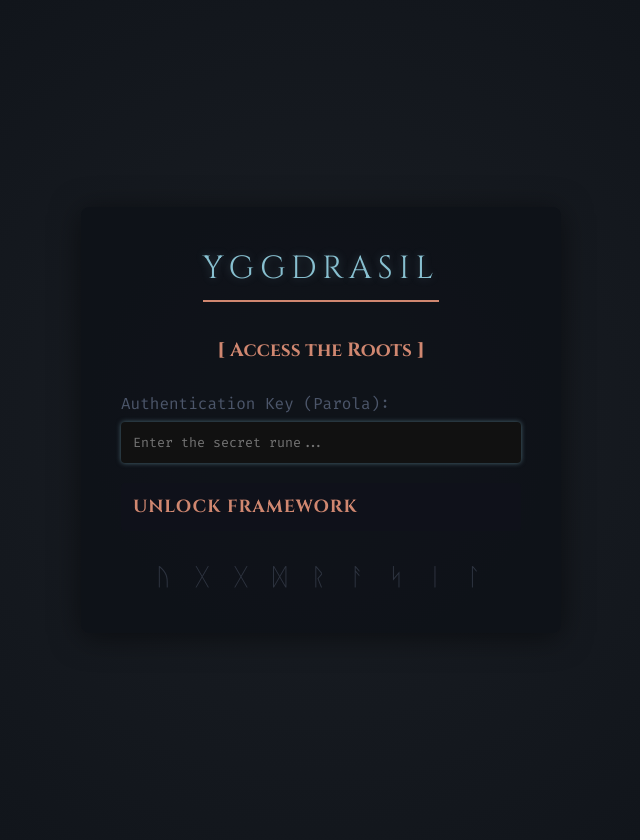
After one commit to mecik-arda/Yggdrasil-Security-Framework, a Flask app: page /login in a window 1280 px wide. The commit adds this page. Shown: the whole page, without its empty margins (319-959 px from the left). Run offline with Flask 3, Linux system fonts and the light colour scheme.

Commit message:
Refactor execute_tool into handlers, add authentication, add input validation, fix JS typewriter performance

```diff
--- a/app.py
+++ b/app.py
@@ -5,9 +5,33 @@ import json
 import platform
 import threading
 import html
-from flask import Flask, render_template, request, jsonify
+import re
+from functools import wraps
+from flask import Flask, render_template, request, jsonify, session, redirect, url_for
+from handlers import dispatch_handler
 
 app = Flask(__name__)
+app.secret_key = os.environ.get('SECRET_KEY', 'yggdrasil-dev-key-1234')
+
+# Hardcoded password (could be moved to env vars later)
+ADMIN_PASSWORD = "yggdrasil2026"
+
+def login_required(f):
+    @wraps(f)
+    def decorated_function(*args, **kwargs):
+        if not session.get('logged_in'):
+            return redirect(url_for('login'))
+        return f(*args, **kwargs)
+    return decorated_function
+
+def validate_target(target):
+    # Allows IPv4, IPv6, Domains, and none
+    if not target or target.lower() == 'none':
+        return True
+    pattern = r'^[\w\.\-\:]+$'
+    if re.match(pattern, target):
+        return True
+    return False
 
 stats_lock = threading.Lock()
 
@@ -79,26 +103,6 @@ def install_tool_system(tool_key):
         return False, f"Installation failed:\n{e.output.decode('utf-8')}"
     except Exception as e:
         return False, f"Error: {str(e)}"
-
-def generate_dorks(target):
-    target_escaped = html.escape(target)
-    dorks = [
-        f"site:{target_escaped}",
-        f"site:{target_escaped} inurl:admin",
-        f"site:{target_escaped} inurl:login",
-        f"site:{target_escaped} intitle:index of",
-        f"site:{target_escaped} filetype:pdf",
-        f"site:{target_escaped} filetype:sql",
-        f"site:{target_escaped} inurl:wp-config.bak",
-        f"site:{target_escaped} intext:'sql syntax near'",
-        f"site:{target_escaped} inurl:dashboard"
-    ]
-    html_out = "<div style='display:flex; flex-wrap:wrap; gap:10px;'>"
-    for d in dorks:
-        url = f"https://www.google.com/search?q={d.replace(' ', '+')}"
-        html_out += f"<a href='{url}' target='_blank' style='background:#333; padding:10px; color:#88c0d0; text-decoration:none; border:1px solid #4c566a;'>{d}</a>"
-    html_out += "</div>"
-    return html_out
 
 def check_runes_updates():
     runes_dir = "Runes"
@@ -181,132 +185,35 @@ def execute_tool(tool_key, target, data=None):
         except Exception as e:
             return f"System Error: {str(e)}"
 
-    elif tool_type == 'custom_html':
+    elif tool_type in ['custom_html', 'custom_script']:
         handler_name = config.get('handler')
-        if handler_name == 'generate_dorks':
-            return generate_dorks(target)
-        elif handler_name == 'wayback':
-            return f"Wayback Machine Link: https://web.archive.org/web/*/{target}"
-
-    elif tool_type == 'custom_script':
-        handler_name = config.get('handler')
-        if handler_name == 'adv_syn_scan':
-            syn_mode = data.get('syn_mode', 'auto') if data else 'auto'
-            if syn_mode == 'auto':
-                max_port = data.get('max_port', '1000') if data else '1000'
-                cmd = ["bash", "Runes/Advanced-SYN-Scanner/auto_scan.sh", str(target), str(max_port)]
-            else:
-                source_ip = data.get('source_ip', '') if data else ''
-                start_port = data.get('start_port', '1') if data else '1'
-                end_port = data.get('end_port', '1000') if data else '1000'
-                cmd = ["sudo", "Runes/Advanced-SYN-Scanner/syn_scanner", "-s", source_ip, "-t", target, "-p", start_port, "-e", end_port]
-
-            try:
-                result = subprocess.check_output(cmd, stderr=subprocess.STDOUT, timeout=120).decode('utf-8')
-                return result
-            except subprocess.TimeoutExpired:
-                return "TIMEOUT: Process took too long"
-            except subprocess.CalledProcessError as e:
-                return f"Execution Error:\n{e.output.decode('utf-8')}"
-            except Exception as e:
-                return f"System Error: {str(e)}"
-        elif handler_name == 'erebus_scan':
-            ports = data.get('ports', '1-1024') if data else '1-1024'
-            if not ports or not ports.strip():
-                ports = '1-1024'
-
-            # Base command
-            cmd = ['cargo', 'run', '--manifest-path', 'Runes/erebus-scanner/Cargo.toml', '--', '-t', str(target), '-p', str(ports)]
-
-            if data:
-                if data.get('banner') == 'true':
-                    cmd.append('--banner')
-                if data.get('randomize') == 'true':
-                    cmd.append('--randomize')
-                if data.get('adaptive') == 'true':
-                    cmd.append('--adaptive')
-                proxy = data.get('proxy')
-                if proxy and proxy.strip():
-                    cmd.extend(['--proxy', str(proxy).strip()])
-
-        elif handler_name == 'packet_injector':
-            action = data.get('packet_action', 'sniff') if data else 'sniff'
-            interface = data.get('interface', 'eth0') if data else 'eth0'
-            protocol = data.get('protocol', 'tcp') if data else 'tcp'
-
-            cmd = ['sudo', 'python3', 'Runes/packet-injector/main.py', '--action', action, '--interface', interface]
-
-            if action == 'inject':
-                cmd.extend(['--protocol', protocol])
-                cmd.extend(['--dst-ip', str(target)])
-
-                src_ip = data.get('src_ip')
-                if src_ip: cmd.extend(['--src-ip', src_ip])
-
-                src_mac = data.get('src_mac')
-                if src_mac: cmd.extend(['--src-mac', src_mac])
-
-                dst_mac = data.get('dst_mac')
-                if dst_mac: cmd.extend(['--dst-mac', dst_mac])
-
-                ttl = data.get('ttl')
-                if ttl: cmd.extend(['--ttl', ttl])
-
-                if protocol == 'tcp':
-                    dst_port = data.get('dst_port')
-                    if dst_port: cmd.extend(['--dst-port', dst_port])
-
-                    src_port = data.get('src_port')
-                    if src_port: cmd.extend(['--src-port', src_port])
-
-                    seq = data.get('seq')
-                    if seq: cmd.extend(['--seq', seq])
-
-                    ack_num = data.get('ack_num')
-                    if ack_num: cmd.extend(['--ack-num', ack_num])
-
-                    window = data.get('window')
-                    if window: cmd.extend(['--window', window])
-
-                    flags = data.get('flags')
-                    if flags:
-                        # flags could be a space or comma separated string or list
-                        flag_list = [f.strip() for f in flags.split(',') if f.strip()]
-                        if flag_list:
-                            cmd.append('--flags')
-                            cmd.extend(flag_list)
-
-                elif protocol == 'arp':
-                    arp_op = data.get('arp_op')
-                    if arp_op: cmd.extend(['--arp-op', arp_op])
-
-                # Scheduling parameters
-                rate = data.get('rate')
-                if rate: cmd.extend(['--rate', rate])
-                count = data.get('count')
-                if count: cmd.extend(['--count', count])
-                duration = data.get('duration')
-                if duration: cmd.extend(['--duration', duration])
-                burst = data.get('burst')
-                if burst: cmd.extend(['--burst', burst])
-
-            try:
-                result = subprocess.check_output(cmd, stderr=subprocess.STDOUT, timeout=120).decode('utf-8')
-                return result
-            except subprocess.TimeoutExpired:
-                return "TIMEOUT: Process took too long"
-            except subprocess.CalledProcessError as e:
-                return f"Execution Error:\n{e.output.decode('utf-8')}"
-            except Exception as e:
-                return f"System Error: {str(e)}"
+        return dispatch_handler(handler_name, target, data)
 
     return "Unsupported tool type"
 
+@app.route('/login', methods=['GET', 'POST'])
+def login():
+    if request.method == 'POST':
+        password = request.form.get('password')
+        if password == ADMIN_PASSWORD:
+            session['logged_in'] = True
+            return redirect(url_for('home'))
+        else:
+            return render_template('login.html', error="Parola hatalı! (Incorrect password)")
+    return render_template('login.html')
+
+@app.route('/logout')
+def logout():
+    session.pop('logged_in', None)
+    return redirect(url_for('login'))
+
 @app.route('/')
+@login_required
 def home():
     return render_template('index.html')
 
 @app.route('/api/tools', methods=['GET'])
+@login_required
 def get_tools():
     frontend_config = {}
     for key, val in TOOLS_CONFIG.items():
@@ -319,10 +226,12 @@ def get_tools():
     return jsonify(frontend_config)
 
 @app.route('/api/stats', methods=['GET'])
+@login_required
 def get_stats():
     return jsonify(SCAN_STATS)
 
 @app.route('/api/dependencies', methods=['GET'])
+@login_required
 def get_dependencies():
     current_os = platform.system().lower()
     deps = []
@@ -339,11 +248,16 @@ def get_dependencies():
     return jsonify(deps)
 
 @app.route('/api/action', methods=['POST'])
+@login_required
 def handle_action():
     data = request.form
     tool = data.get('tool')
     target = data.get('target')
     action = data.get('action')
+
+    # Validate target for SSRF/Argument Injection protection
+    if not validate_target(target):
+        return jsonify({'status': 'error', 'message': '>> INVALID TARGET. BANNED CHARACTERS DETECTED.'})
 
     if action == 'check':
         exists = check_tool_status(tool)
@@ -378,4 +292,6 @@ def handle_action():
     return jsonify({'status': 'error', 'message': 'Invalid action'})
 
 if __name__ == '__main__':
-    app.run(host='0.0.0.0', port=5000, debug=False)
+    # Listen on localhost by default for security, can be overridden with environment variables if desired
+    host = os.environ.get('HOST', '127.0.0.1')
+    app.run(host=host, port=5000, debug=False)
--- a/templates/index.html
+++ b/templates/index.html
@@ -504,10 +504,11 @@
 
         function typeWriter(element, text, i) {
             if (i < text.length) {
+                let chunkSize = text.length > 5000 ? 50 : (text.length > 1000 ? 15 : 1);
                 // Use textContent to prevent XSS injection during typing
-                element.textContent += text.charAt(i);
+                element.textContent += text.substring(i, i + chunkSize);
                 element.scrollTop = element.scrollHeight;
-                let timeout = setTimeout(() => typeWriter(element, text, i + 1), 2);
+                let timeout = setTimeout(() => typeWriter(element, text, i + chunkSize), 2);
                 if (!element.typewriterTimeouts) element.typewriterTimeouts = [];
                 element.typewriterTimeouts.push(timeout);
             } else if (element.typewriterTimeouts) {
--- /dev/null
+++ b/templates/login.html
@@ -0,0 +1,132 @@
+<!DOCTYPE html>
+<html lang="en">
+<head>
+    <meta charset="UTF-8">
+    <meta name="viewport" content="width=device-width, initial-scale=1.0">
+    <title>Yggdrasil - Authentication</title>
+    <link rel="stylesheet" href="{{ url_for('static', filename='roots.css') }}">
+    <link href="https://fonts.googleapis.com/css2?family=Cinzel:wght@400;700&family=Fira+Code&display=swap" rel="stylesheet">
+    <style>
+        body {
+            background-color: var(--bg-color);
+            color: var(--text-color);
+            font-family: 'Fira Code', monospace;
+            display: flex;
+            justify-content: center;
+            align-items: center;
+            height: 100vh;
+            margin: 0;
+            background-image: radial-gradient(circle at center, #1a1e24 0%, #0d1117 100%);
+        }
+
+        .login-container {
+            background: rgba(13, 17, 23, 0.8);
+            border: 1px solid var(--border-color);
+            padding: 40px;
+            border-radius: 8px;
+            box-shadow: 0 4px 30px rgba(0, 0, 0, 0.5);
+            text-align: center;
+            max-width: 400px;
+            width: 100%;
+        }
+
+        h1 {
+            font-family: 'Cinzel', serif;
+            color: var(--highlight-color);
+            margin-bottom: 20px;
+            font-size: 2em;
+            text-shadow: 0 0 10px rgba(136, 192, 208, 0.3);
+        }
+
+        h2 {
+            font-family: 'Cinzel', serif;
+            color: var(--wood-light);
+            margin-bottom: 30px;
+            font-size: 1.2em;
+        }
+
+        .input-group {
+            margin-bottom: 20px;
+            text-align: left;
+        }
+
+        label {
+            display: block;
+            margin-bottom: 8px;
+            color: var(--accent-color);
+        }
+
+        input[type="password"] {
+            width: 100%;
+            padding: 12px;
+            background: #111;
+            border: 1px solid var(--border-color);
+            color: var(--text-color);
+            font-family: 'Fira Code', monospace;
+            border-radius: 4px;
+            box-sizing: border-box;
+        }
+
+        input[type="password"]:focus {
+            outline: none;
+            border-color: var(--highlight-color);
+            box-shadow: 0 0 5px rgba(136, 192, 208, 0.5);
+        }
+
+        button {
+            width: 100%;
+            padding: 12px;
+            background: var(--bg-color);
+            color: var(--wood-light);
+            border: 1px solid var(--border-color);
+            font-family: 'Cinzel', serif;
+            font-weight: bold;
+            font-size: 1.1em;
+            cursor: pointer;
+            transition: all 0.3s;
+            border-radius: 4px;
+        }
+
+        button:hover {
+            background: var(--highlight-color);
+            color: #000;
+            box-shadow: 0 0 15px var(--highlight-color);
+        }
+
+        .error-message {
+            color: var(--danger-color);
+            margin-bottom: 15px;
+            font-weight: bold;
+        }
+
+        .runes {
+            font-size: 1.5em;
+            color: var(--wood-dark);
+            margin-top: 20px;
+            letter-spacing: 5px;
+        }
+    </style>
+</head>
+<body>
+
+    <div class="login-container">
+        <h1>Yggdrasil</h1>
+        <h2>[ Access the Roots ]</h2>
+
+        {% if error %}
+            <div class="error-message">>> {{ error }}</div>
+        {% endif %}
+
+        <form method="POST" action="{{ url_for('login') }}">
+            <div class="input-group">
+                <label for="password">Authentication Key (Parola):</label>
+                <input type="password" id="password" name="password" required autofocus placeholder="Enter the secret rune...">
+            </div>
+            <button type="submit">Unlock Framework</button>
+        </form>
+
+        <div class="runes">ᚢ ᚷ ᚷ ᛞ ᚱ ᚨ ᛋ ᛁ ᛚ</div>
+    </div>
+
+</body>
+</html>
```
Also changed, not shown: handlers/__init__.py (added, +20 -0 lines), handlers/adv_syn.py (added, +35 -0 lines), handlers/custom_html.py (added, +30 -0 lines), handlers/erebus_scanner.py (added, +31 -0 lines), handlers/packet_injector.py (added, +72 -0 lines).
